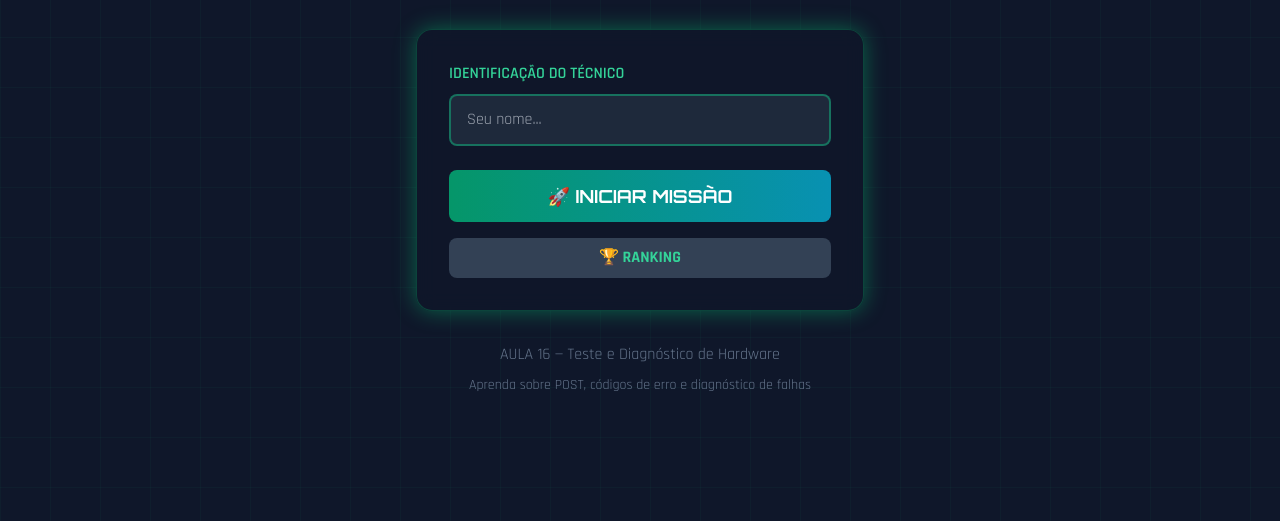
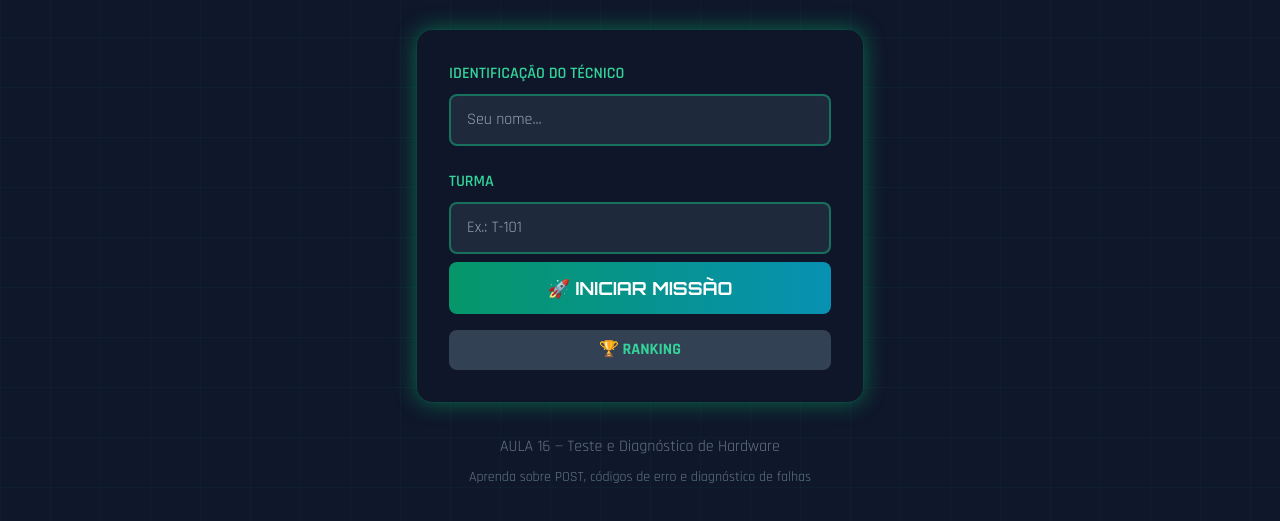
Before and after one commit to elvissiqueira2/diagnosticsquest, a website: page index.html in a window 1280 px wide. Shown: the part 163-684 px from the top of the page. Drawn offline with nearby package versions, Linux system fonts and the light colour scheme.

Commit message:
Update index.html

```diff
--- a/index.html
+++ b/index.html
@@ -173,7 +173,11 @@
     </div>
     <div class="glass-effect rounded-2xl p-6 sm:p-8 w-full max-w-md animate-pulse-glow">
      <div class="mb-6"><label class="block text-emerald-400 font-semibold mb-2 text-sm sm:text-base">IDENTIFICAÇÃO DO TÉCNICO</label> <input type="text" id="player-name-input" placeholder="Seu nome..." class="w-full bg-slate-800 border-2 border-emerald-500/50 rounded-lg px-4 py-3 text-white focus:border-emerald-400 focus:outline-none transition-all text-base">
-     </div><button id="start-game-btn" class="btn-cyber w-full bg-gradient-to-r from-emerald-600 to-cyan-600 text-white font-bold py-3 rounded-lg text-base sm:text-lg font-orbitron transition-all"> 🚀 INICIAR MISSÃO </button> <button id="leaderboard-btn" class="btn-cyber w-full mt-4 bg-slate-700 text-emerald-400 font-bold py-2 rounded-lg text-sm sm:text-base transition-all"> 🏆 RANKING </button>
+     </div><!-- NOVO CAMPO: TURMA -->
+<div class="mb-2">
+  <label class="block text-emerald-400 font-semibold mb-2 text-sm sm:text-base">TURMA</label>
+  <input type="text" id="class-group-input" placeholder="Ex.: T-101" class="w-full bg-slate-800 border-2 border-emerald-500/50 rounded-lg px-4 py-3 text-white focus:border-emerald-400 focus:outline-none transition-all text-base">
+</div><button id="start-game-btn" class="btn-cyber w-full bg-gradient-to-r from-emerald-600 to-cyan-600 text-white font-bold py-3 rounded-lg text-base sm:text-lg font-orbitron transition-all"> 🚀 INICIAR MISSÃO </button> <button id="leaderboard-btn" class="btn-cyber w-full mt-4 bg-slate-700 text-emerald-400 font-bold py-2 rounded-lg text-sm sm:text-base transition-all"> 🏆 RANKING </button>
     </div>
     <div class="mt-8 text-center text-slate-500">
      <p>AULA 16 — Teste e Diagnóstico de Hardware</p>
```
